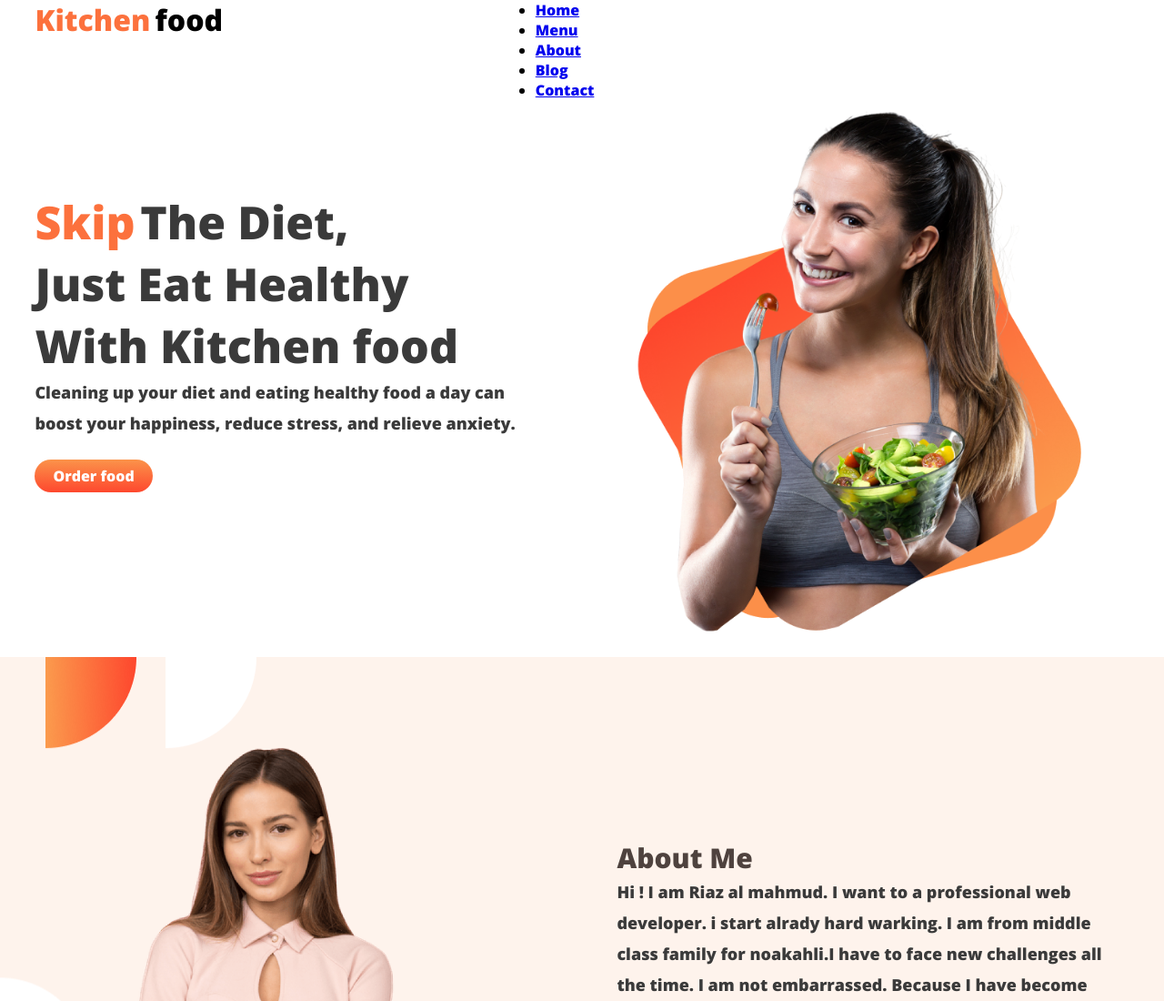
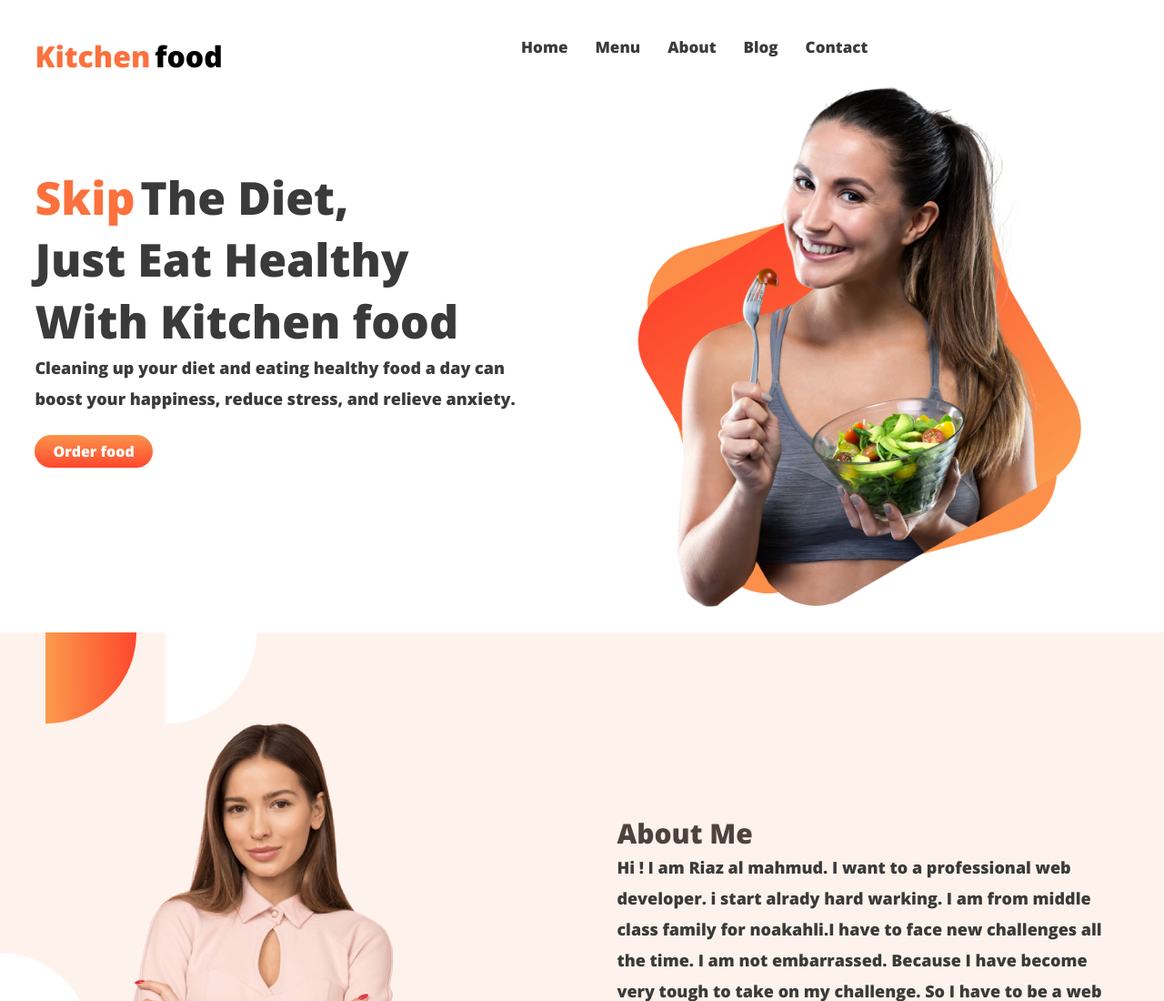
Before and after one commit to Riazalmahmud/assignment-01, a plain HTML site: page index.html in a window 1280 px wide. Shown: the top 1100 px of the page at 91% size. Drawn offline with nearby package versions, Linux system fonts and the light colour scheme.

Commit message:
assignment 01 complete update

```diff
--- a/index.html
+++ b/index.html
@@ -13,6 +13,7 @@
 </head>
 
 <body>
+    <!-- start navigation section -->
     <dev class="navigation display-flex">
         <div class="brand-logo">
             <h1> <span class="dark-yellow-color">Kitchen</span>food</h1>
@@ -26,7 +27,7 @@
                 <li><a href="#">Contact</a></li>
             </ul>
         </nav>
-    </dev>
+    </dev><!-- End navigation section -->
     <!-- start slider section -->
     <section class="display-flex">
         <div class="half-width padding-top">
--- a/style.css
+++ b/style.css
@@ -6,7 +6,7 @@ body{
     font-family: 'Open Sans', sans-serif;
 }
 
-/* Star Global css */
+/* Start Global css */
 .display-flex{
     display: flex;
 }
@@ -22,14 +22,32 @@ body{
     color: #fc713d;
     margin-right: 1%;
 }/* End Global css */
-
+/* Start navigation section css */
 .brand-logo{
 width: 40%;
-padding-left: 3%;
-padding-right: 3%;
+padding: 40px 3% 0% 3%;
 }
-/* Star slider section css */
+.navbar{
+    width: 60%;
+    padding-top: 40px;
+}
+.navbar ul{
+    padding: 0;
+    margin: 0;
+}
+.navbar ul li{
+    list-style: none;
+    float: left;
+}
+.navbar ul li a {
+    text-decoration: none;
+    padding: 15px;
+    color: #3a3a3a;
+    text-transform: capitalize;
+    font-size: 17px;
+}/* End navigation section css */
 
+/* Start slider section css */
 .half-width{
     width: 50%;
     padding-left: 3%;
@@ -61,7 +79,7 @@ color: #ffffff;
 border-radius: 20px;
 }/* End slider section css */
 
-/* Star about section css */
+/* Start about section css */
 .about-section{
 
     background-image: url(images/shapes/7.png);
@@ -86,7 +104,7 @@ color: #4e423e;
     border-radius: 20px;
     }/* End about section css */
 
-/* Star blog section css */
+/* Start blog section css */
 .bolg-section{
     text-align: center;
     background-color: #f6f8fa;
@@ -121,7 +139,9 @@ font-size: 19px;
     font-weight: 300;
     text-align: justify;
     padding: 5%;
-}
+}/* End blog section css */
+
+/* Start social media section css */
 .social-media{
     text-align: center;
     background-color: #f6f8fa;
@@ -140,7 +160,9 @@ font-size: 19px;
 }
 .social-media-single{
     width: 30%;
-}
+}/* End social media section css */
+
+/* Start footer section css */
 footer{
     height: 200px;
     background-color: rgb(27, 22, 22);
@@ -150,4 +172,4 @@ footer{
 footer h1{
 
     padding-top: 50px;
-}
+}/* End footer section css */
```
